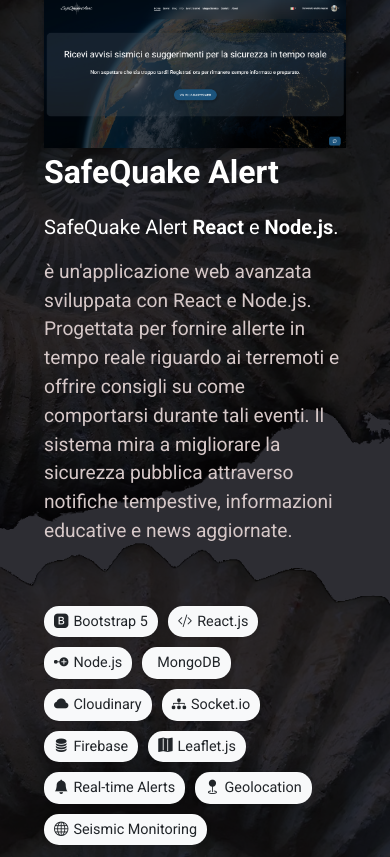
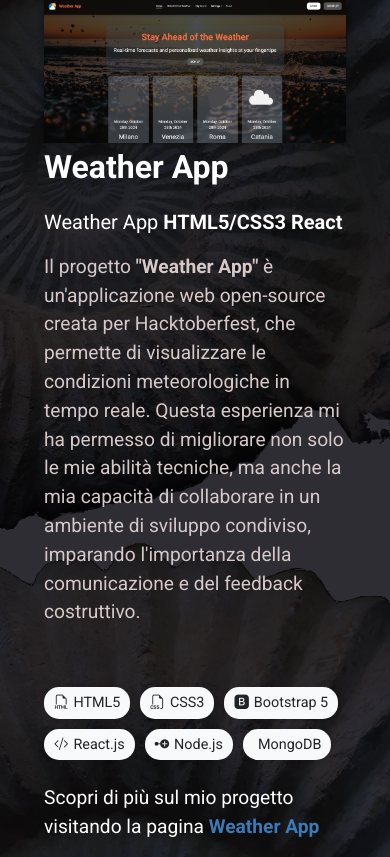
Before and after one commit to nagcas/Portfolio-Gianluca, a React (Vite) app in the folder frontend/: page / in a window 390 px wide. Shown: the part 1147-2004 px from the top of the page. Built offline with nearby package versions, Linux system fonts and the light colour scheme; no server answers.

Commit message:
update project weather app

```diff
--- a/frontend/src/components/projects/Projects.jsx
+++ b/frontend/src/components/projects/Projects.jsx
@@ -7,6 +7,7 @@
 import { useTranslation } from "react-i18next";
 import "aos/dist/aos.css";
 import Project4 from "./listsProjects/Projects4";
+import Project5 from "./listsProjects/Projects5";
 
 function Projects() {
 
@@ -15,6 +16,7 @@
   return (
     <Container id="projects">
       <h2 className="content__title__projects">{t("projects.i-miei-progetti")}</h2>
+      <Project5 />
       <Project1 />
       <Project2 />
       <Project3 />
--- /dev/null
+++ b/frontend/src/components/projects/listsProjects/Projects5.jsx
@@ -0,0 +1,117 @@
+import { useEffect, useState } from "react";
+import { Col, Container, Image, Row } from "react-bootstrap";
+import weather from "../../../assets/project/weather.png";
+import { useTranslation } from 'react-i18next';
+import AOS from "aos";
+import "aos/dist/aos.css";
+
+function Project5() {
+
+  const { t  } = useTranslation('global');
+
+  const [isLargeScreen, setIsLargeScreen] = useState(window.innerWidth >= 768);
+
+  useEffect(() => {
+    const handleResize = () => {
+      const isScreenLarge = window.innerWidth >= 768;
+      if (isScreenLarge !== isLargeScreen) {
+        setIsLargeScreen(isScreenLarge);
+      }
+    };
+
+    // Aggiungi l'evento di resize
+    window.addEventListener("resize", handleResize);
+
+    // Cleanup: rimuovi il listener
+    return () => {
+      window.removeEventListener("resize", handleResize);
+    };
+  }, [isLargeScreen]);
+
+  useEffect(() => {
+    if (isLargeScreen) {
+      AOS.init({ duration: 1000 });
+    } else {
+      AOS.refreshHard(); // Pulisce completamente AOS
+      AOS.init({ disable: true }); // Disabilita AOS su dispositivi piccoli
+    }
+  }, [isLargeScreen]);
+
+  return (
+    <Container className="content__lists__projects">
+      <Row className="content__projects">
+        <Col
+          data-aos="zoom-in-left"
+          sm={12}
+          md={12}
+          lg={6}
+        >
+        <a
+          href="https://weather-app-hacktoberfest.vercel.app/"
+          target="_blank"
+          rel="noopener noreferrer"
+          className="link__pages"
+        >
+           <Image src={weather} alt="Weather app" className="projects" />
+        </a>
+        </Col>
+        <Col
+          data-aos="zoom-in-right"
+          sm={12}
+          md={12}
+          lg={6}
+        >
+          <div>
+            <p className="text-white fs-5">
+              <span className="project__title">Weather App</span>
+            </p>
+            <p className="text-white fs-5">
+              {t("project5.text-1")}
+              <span className="fw-bold"> HTML5/CSS3 React</span>
+            </p>
+            <p className="text__color">
+              {t("project5.text-2")} <span className="fw-bold">"Weather App"</span> {t("project5.text-3")}
+              {t("project5.text-4")}
+            </p>
+
+            {/* Tags for SafeQuake Alert */}
+            <div className="tags">
+               {/* Technology Tags */}
+                <span className="tag">
+                  <i className="bi bi-filetype-html"></i> HTML5
+                </span>
+                <span className="tag">
+                  <i className="bi bi-filetype-css"></i> CSS3
+                </span>
+                <span className="tag">
+                  <i className="bi bi-bootstrap-fill"></i> Bootstrap 5
+                </span>
+                <span className="tag">
+                  <i className="bi bi-code-slash"></i> React.js
+                </span>
+                <span className="tag">
+                  <i className="bi bi-node-plus-fill"></i> Node.js
+                </span>
+                <span className="tag">
+                  <i className="bi bi-mongo"></i> MongoDB
+                </span>
+            </div>
+          </div>
+          <p className="text-white mt-4">
+          {t("project5.text-5")} {" "}
+            <a
+              href="https://weather-app-hacktoberfest.vercel.app/"
+              target="_blank"
+              rel="noopener noreferrer"
+              className="link__pages"
+            >
+              Weather App
+            </a>
+          </p>
+        </Col>
+      </Row>
+    </Container>
+  );
+}
+
+export default Project5;
--- a/frontend/src/translations/en/global.json
+++ b/frontend/src/translations/en/global.json
@@ -61,6 +61,13 @@
   },
   "projects": {
     "i-miei-progetti": "My Projects"
+  },
+  "project5": {
+    "text-1": "Weather App",
+    "text-2": "The project ",
+    "text-3": " is an open-source web application ",
+    "text-4": "created for Hacktoberfest, which allows users to view real-time weather conditions. This experience allowed me to improve not only my technical skills but also my ability to collaborate in a shared development environment, learning the importance of communication and constructive feedback.",
+    "text-5": "Learn more about my project by visiting the page "
   },
   "project4": {
     "text-1": "Clone airbnb",
--- a/frontend/src/translations/es/global.json
+++ b/frontend/src/translations/es/global.json
@@ -61,6 +61,13 @@
   },
   "projects": {
     "i-miei-progetti": "Mis Proyectos"
+  },
+  "project5": {
+    "text-1": "Weather App",
+    "text-2": "El proyecto ",
+    "text-3": " es una aplicación web de código abierto ",
+    "text-4": "creada para Hacktoberfest, que permite visualizar las condiciones meteorológicas en tiempo real. Esta experiencia me permitió mejorar no solo mis habilidades técnicas, sino también mi capacidad para colaborar en un entorno de desarrollo compartido, aprendiendo la importancia de la comunicación y la retroalimentación constructiva.",
+    "text-5": "Descubre más sobre mi proyecto visitando la página "
   },
   "project4": {
     "text-1": "Clone airbnb",
--- a/frontend/src/translations/it/global.json
+++ b/frontend/src/translations/it/global.json
@@ -61,6 +61,13 @@
   },
   "projects": {
     "i-miei-progetti": "I miei progetti"
+  },
+  "project5": {
+    "text-1": "Weather App",
+    "text-2": "Il progetto ",
+    "text-3": " è un'applicazione web open-source ",
+    "text-4": "creata per Hacktoberfest, che permette di visualizzare le condizioni meteorologiche in tempo reale. Questa esperienza mi ha permesso di migliorare non solo le mie abilità tecniche, ma anche la mia capacità di collaborare in un ambiente di sviluppo condiviso, imparando l'importanza della comunicazione e del feedback costruttivo.",
+    "text-5": "Scopri di più sul mio progetto visitando la pagina "
   },
   "project4": {
     "text-1": "Clone airbnb",
```
Also changed, not shown: frontend/src/assets/project/weather.png (added).
